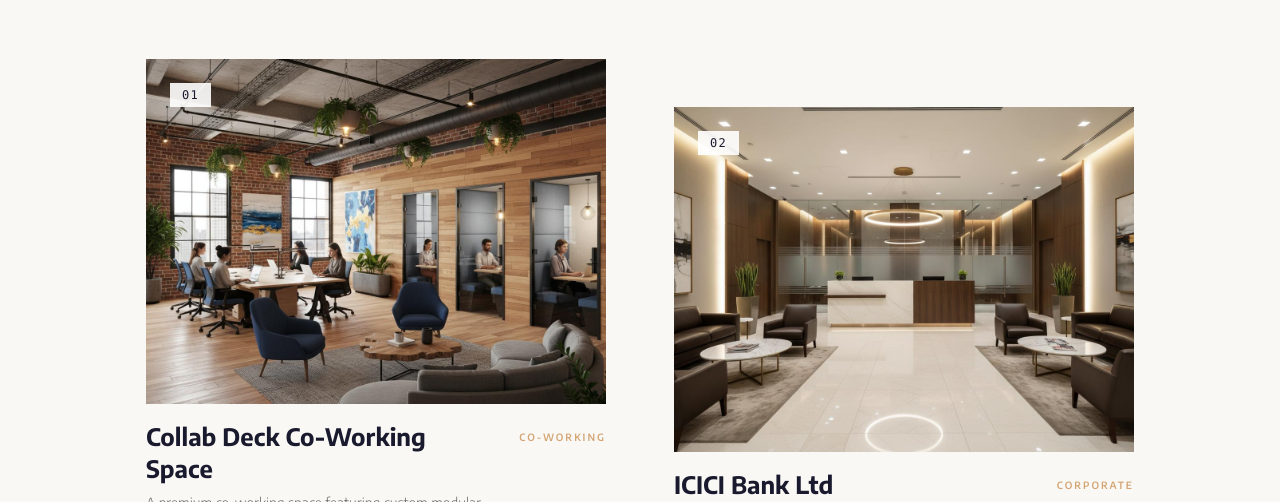
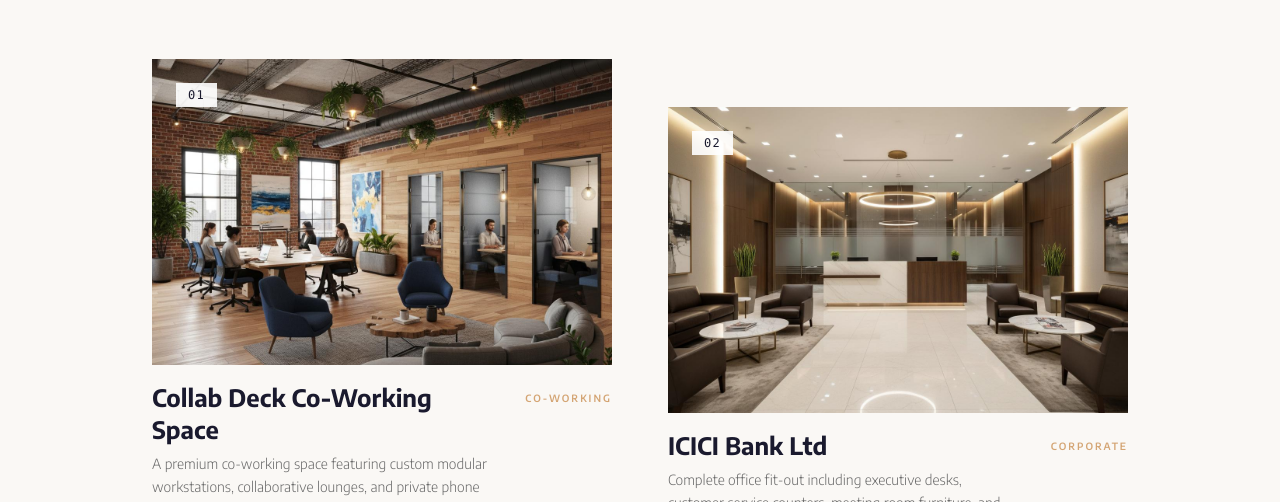
Before and after one commit to trisrjt/Hecate, a React (Vite) app: page / in a window 1280 px wide. Shown: the part 2010-2512 px from the top of the page. Built offline with nearby package versions, Linux system fonts and the light colour scheme; no server answers; the database is empty.

Commit message:
style: reshape featured collections images to aspect-3/2 and align left-column cards perfectly with Projects of the Month text

```diff
--- a/src/pages/Home.tsx
+++ b/src/pages/Home.tsx
@@ -287,31 +287,26 @@ export const Home: React.FC = () => {
 
       {/* Featured Collections */}
       <section className="py-12 md:py-16 bg-hecate-ivory relative overflow-hidden border-t border-hecate-muted/20">
-        <div className="max-w-7xl mx-auto px-6 md:px-12">
+        <div className="max-w-5xl mx-auto px-6">
           <div className="flex justify-between items-end mb-8 md:mb-10">
             <ScrollReveal duration={1.2} yOffset={20}>
               <span className="section-label">Featured Collections</span>
               <h2 className="section-title">Projects of the Month</h2>
             </ScrollReveal>
-            {/* <ScrollReveal delay={0.2} className="hidden md:block pb-2">
-               <Link to="/products" className="btn-outline text-sm">
-                  View All Products
-               </Link>
-            </ScrollReveal> */}
           </div>
 
-          <div className="max-w-5xl mx-auto grid md:grid-cols-2 gap-x-6 lg:gap-x-8 gap-y-12 md:gap-y-0">
+          <div className="grid md:grid-cols-2 gap-x-6 lg:gap-x-8 gap-y-12 md:gap-y-0">
             {projects.slice(0, 4).map((item, idx) => (
               <div
                 key={idx}
-                className={`group w-full max-w-[460px] md:mx-auto ${
+                className={`group w-full max-w-[460px] mx-auto ${
                   idx % 2 !== 0
-                    ? 'md:mt-12'
-                    : 'md:mb-12'
+                    ? 'md:mt-12 md:mr-0 md:ml-auto'
+                    : 'md:mb-12 md:ml-0 md:mr-auto'
                 }`}
               >
                 <ScrollReveal delay={idx * 0.15} duration={1.5} yOffset={25}>
-                  <Link to="/projects" className="block overflow-hidden relative mb-4 bg-hecate-cream aspect-[4/3]">
+                  <Link to="/projects" className="block overflow-hidden relative mb-4 bg-hecate-cream aspect-[3/2]">
                     <motion.img
                       whileHover={{ scale: 1.05 }}
                       transition={{ duration: 0.8, ease: [0.16, 1, 0.3, 1] }}
```
